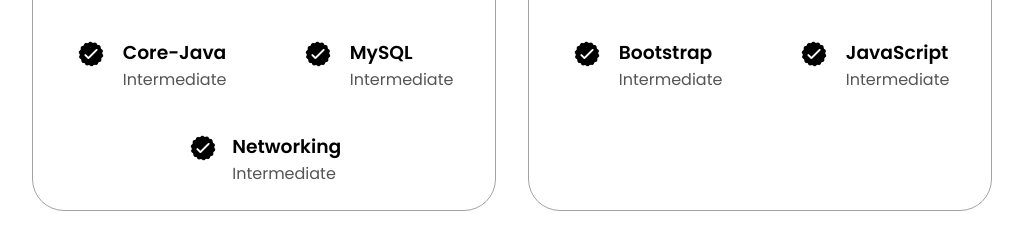
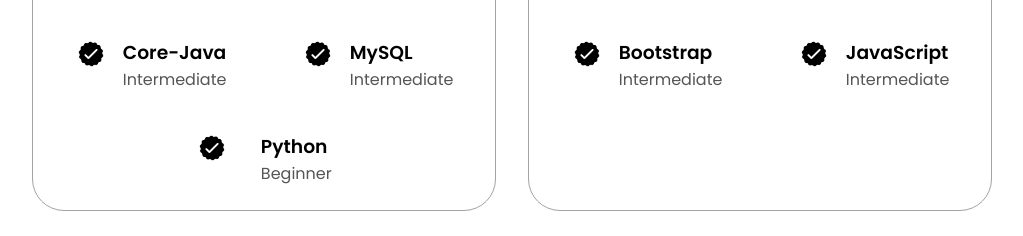
Before and after one commit to CHI7440/Portfolio-Site, a plain HTML site: page index.html in a window 1280 px wide. Shown: the part 1980-2216 px from the top of the page, without its empty margins (128-1151 px from the left). Drawn offline with Linux system fonts and the light colour scheme.

Commit message:
Updating index.html

```diff
--- a/index.html
+++ b/index.html
@@ -197,8 +197,8 @@
                                 class="icon"
                             />
                             <div>
-                                <h3>Networking</h3>
-                                <p>Intermediate</p>
+                                <h3>Python</h3>
+                                <p>Beginner</p>
                             </div>
                         </article>
                         </div>
```
